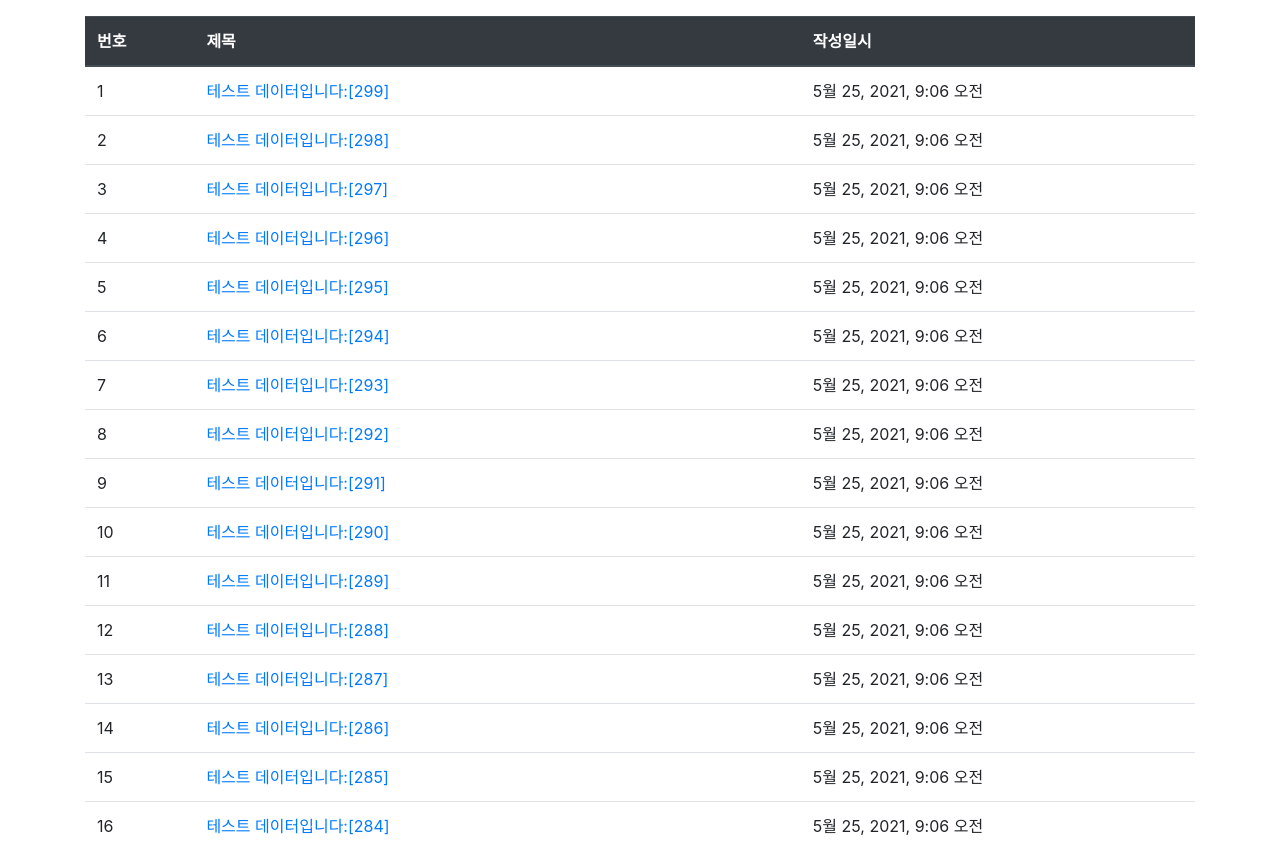
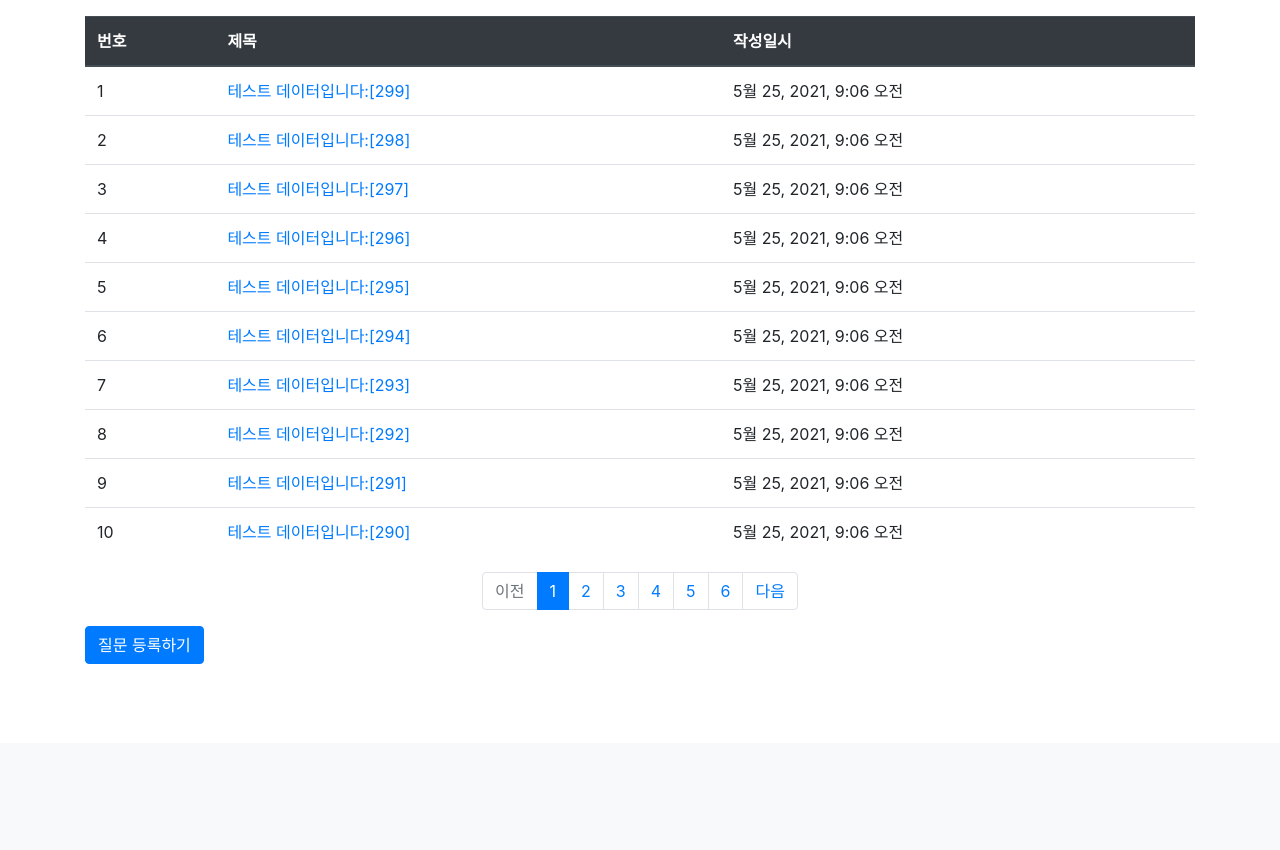
Before and after one commit to min1321/django_study, a Django app: page /pybo/ in a window 1280 px wide. Shown: the part 57-907 px from the top of the page. After the commit the page ends 721 px from the top, so only its background shows below. Run offline with Django 3.2, Linux system fonts and the light colour scheme; data comes from the database, SQL or seed files in the repository; both versions use the stored data as it was after the commit; some libraries are stand-ins or nearby versions.

Commit message:
5/25 3-02

```diff
--- a/pybo/views.py
+++ b/pybo/views.py
@@ -5,6 +5,7 @@ from .models import Question
 from django.utils import timezone
 from django.shortcuts import render, get_object_or_404, redirect
 from .forms import QuestionForm, AnswerForm
+from django.core.paginator import Paginator
 
 # Create your views here.
 
@@ -12,8 +13,17 @@ def index(request):
     """
     pybo 목록 출력
     """
+    # 입력 파라미터
+    page = request.GET.get('page', '1')  # 페이지
+
+    # 조회
     question_list = Question.objects.order_by('-create_date')
-    context = {'question_list': question_list}
+
+    # 페이징처리
+    paginator = Paginator(question_list, 10)  # 페이지당 10개씩 보여주기
+    page_obj = paginator.get_page(page)
+
+    context = {'question_list': page_obj}
 
     return render(request, 'pybo/question_list.html', context)
 
--- a/templates/pybo/question_list.html
+++ b/templates/pybo/question_list.html
@@ -27,6 +27,45 @@
         {% endif %}
         </tbody>
     </table>
+    <!-- 페이징처리 시작 -->
+    <ul class="pagination justify-content-center">
+        <!-- 이전페이지 -->
+        {% if question_list.has_previous %}
+        <li class="page-item">
+            <a class="page-link" href="?page={{ question_list.previous_page_number }}">이전</a>
+        </li>
+        {% else %}
+        <li class="page-item disabled">
+            <a class="page-link" tabindex="-1" aria-disabled="true" href="#">이전</a>
+        </li>
+        {% endif %}
+        <!-- 페이지리스트 -->
+        {% for page_number in question_list.paginator.page_range %}
+        {% if page_number >= question_list.number|add:-5 and page_number <= question_list.number|add:5 %}
+        <!-- ----------------------------------------------------------------------- -->
+            {% if page_number == question_list.number %}
+            <li class="page-item active" aria-current="page">
+                <a class="page-link" href="?page={{ page_number }}">{{ page_number }}</a>
+            </li>
+            {% else %}
+            <li class="page-item">
+                <a class="page-link" href="?page={{ page_number }}">{{ page_number }}</a>
+            </li>
+            {% endif %}
+            {% endif %}
+        {% endfor %}
+        <!-- 다음페이지 -->
+        {% if question_list.has_next %}
+        <li class="page-item">
+            <a class="page-link" href="?page={{ question_list.next_page_number }}">다음</a>
+        </li>
+        {% else %}
+        <li class="page-item disabled">
+            <a class="page-link" tabindex="-1" aria-disabled="true" href="#">다음</a>
+        </li>
+        {% endif %}
+    </ul>
+    <!-- 페이징처리 끝 -->
     <a href="{% url 'pybo:question_create' %}" class="btn btn-primary">질문 등록하기</a>
 </div>
 {% endblock %}
```
Also changed, not shown: db.sqlite3.
